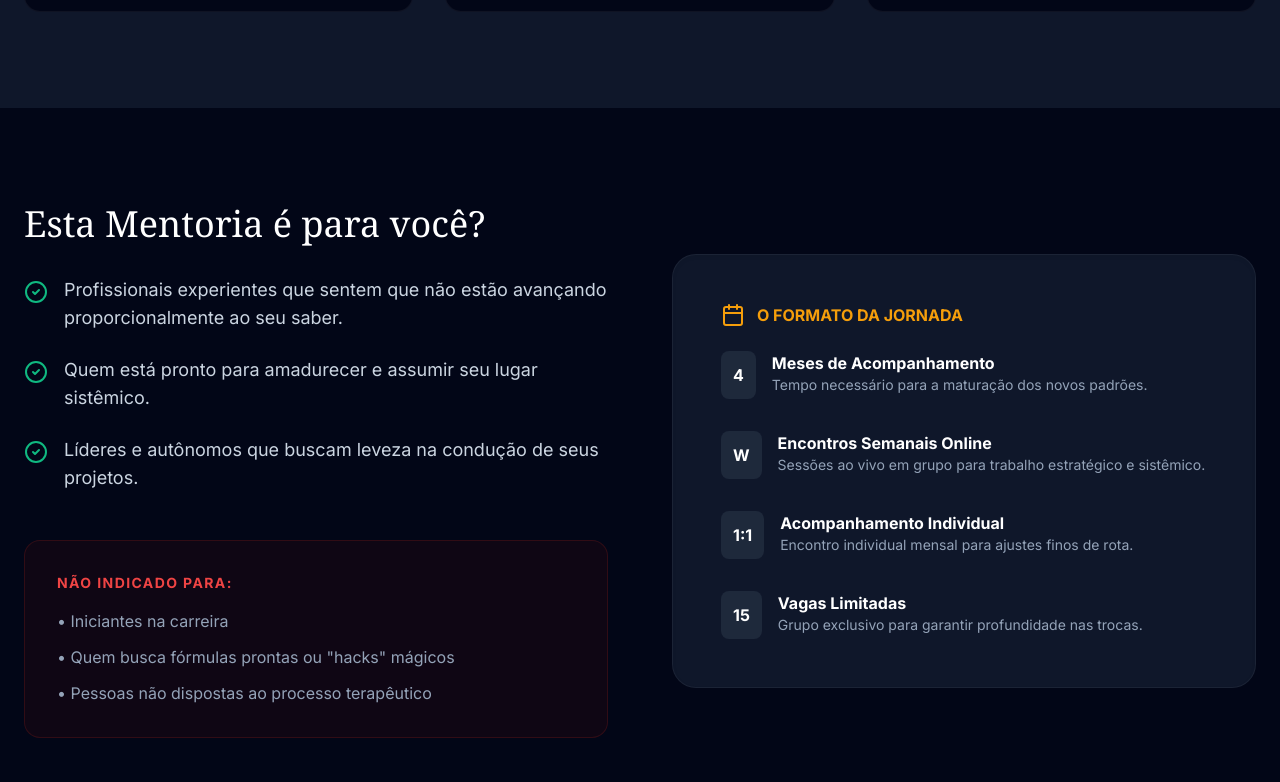
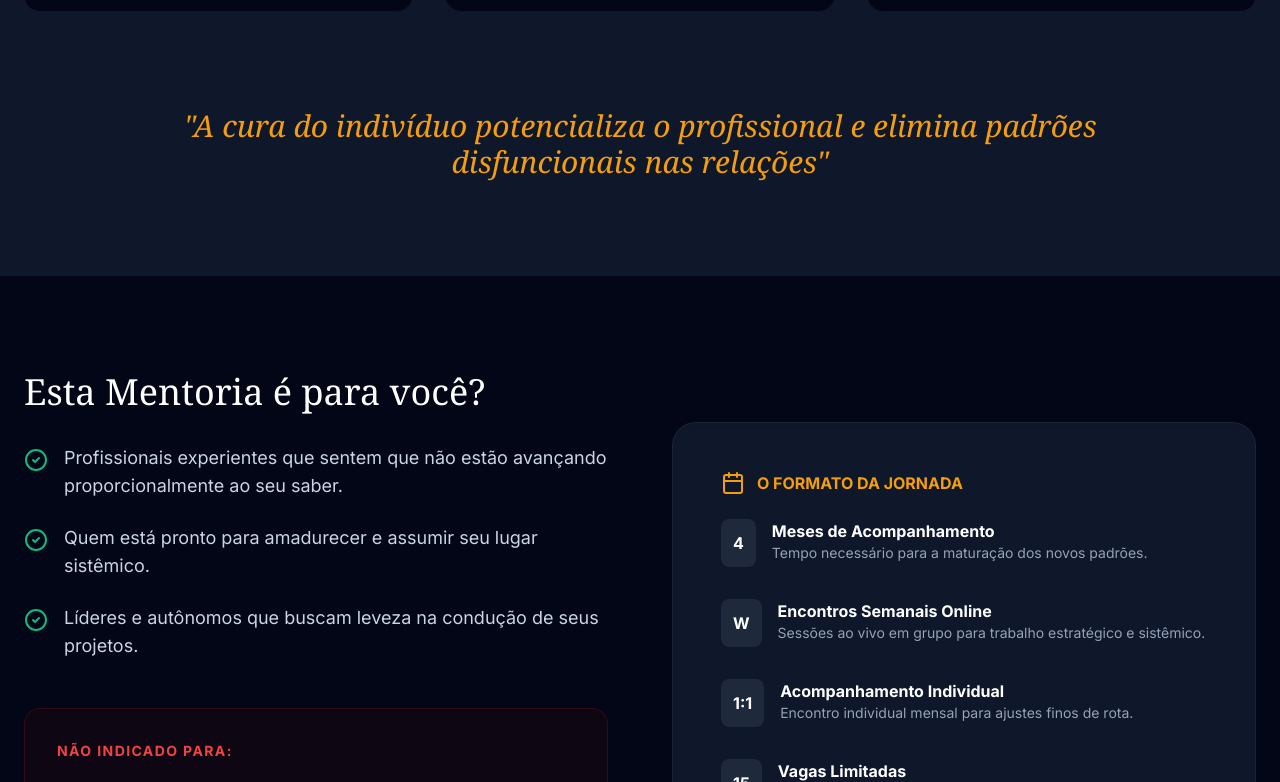
Before and after one commit to thiagodepizzol-dev/360, a React (Vite) app: page / in a window 1280 px wide. Shown: the part 1338-2120 px from the top of the page. Built offline with nearby package versions, Linux system fonts and the light colour scheme.

Commit message:
feat: Add impact phrases to sections
Introduces two new phrases that emphasize the transformative power of the mentorship, enhancing the landing page's message and emotional appeal.

```diff
--- a/App.tsx
+++ b/App.tsx
@@ -164,6 +164,12 @@ const Features: React.FC = () => {
               <p className="text-slate-400 leading-relaxed">{item.description}</p>
             </div>
           ))}
+        </div>
+        {/* Impact Phrase */}
+        <div className="mt-24 text-center">
+          <p className="text-amber-500 italic font-serif text-2xl md:text-3xl leading-relaxed max-w-5xl mx-auto px-4">
+            "A cura do indivíduo potencializa o profissional e elimina padrões disfuncionais nas relações"
+          </p>
         </div>
       </div>
     </section>
@@ -443,7 +449,12 @@ const Results: React.FC = () => {
             </div>
           ))}
         </div>
-
+        {/* Impact Phrase */}
+        <div className="mt-24 text-center">
+          <p className="text-amber-500 italic font-serif text-2xl md:text-3xl leading-relaxed max-w-5xl mx-auto px-4">
+            "A verdadeira revolução não acontece no esforço desmedido, mas no alinhamento sistêmico que permite ao seu sucesso fluir com clareza, força e total liberdade."
+          </p>
+        </div>
         <div className="mt-20 text-center bg-amber-600/5 p-12 rounded-3xl border border-amber-600/20 max-w-4xl mx-auto">
           <p className="text-slate-300 text-xl font-serif italic mb-8 leading-relaxed">
             "Se você sente que já tentou muito, já aprendeu bastante, mas algo ainda não se sustenta apesar de todo o esforço... Este é o momento do alinhamento."
@@ -461,6 +472,8 @@ const Results: React.FC = () => {
             </p>
           </div>
         </div>
+
+
       </div>
     </section>
   );
```
